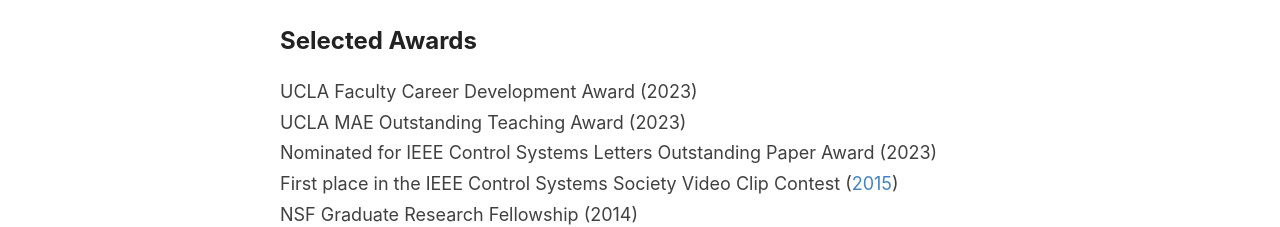
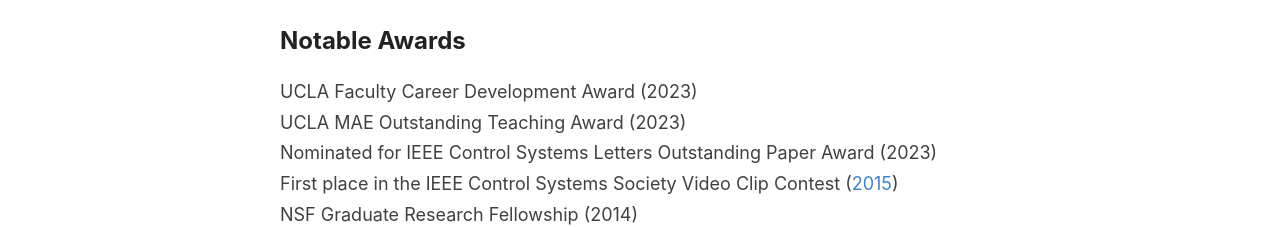
Before and after one commit to btlopez/btlopez.github.io, a Jekyll site: the page built from index.md, in a window 1280 px wide. Shown: the part 1143-1370 px from the top of the page. Built offline with Jekyll 4.4.1, drawn with Linux system fonts in a browser that asks for light colours; the list of posts is cut into pages by our own code.

Commit message:
Update index.md

```diff
--- a/index.md
+++ b/index.md
@@ -15,7 +15,7 @@ I can be reached at btlopez at ucla dot edu.
 
 
 ---
-## Selected Awards
+## Notable Awards
 UCLA Faculty Career Development Award (2023) \
 UCLA MAE Outstanding Teaching Award (2023) \
 Nominated for IEEE Control Systems Letters Outstanding Paper Award (2023) \
```
